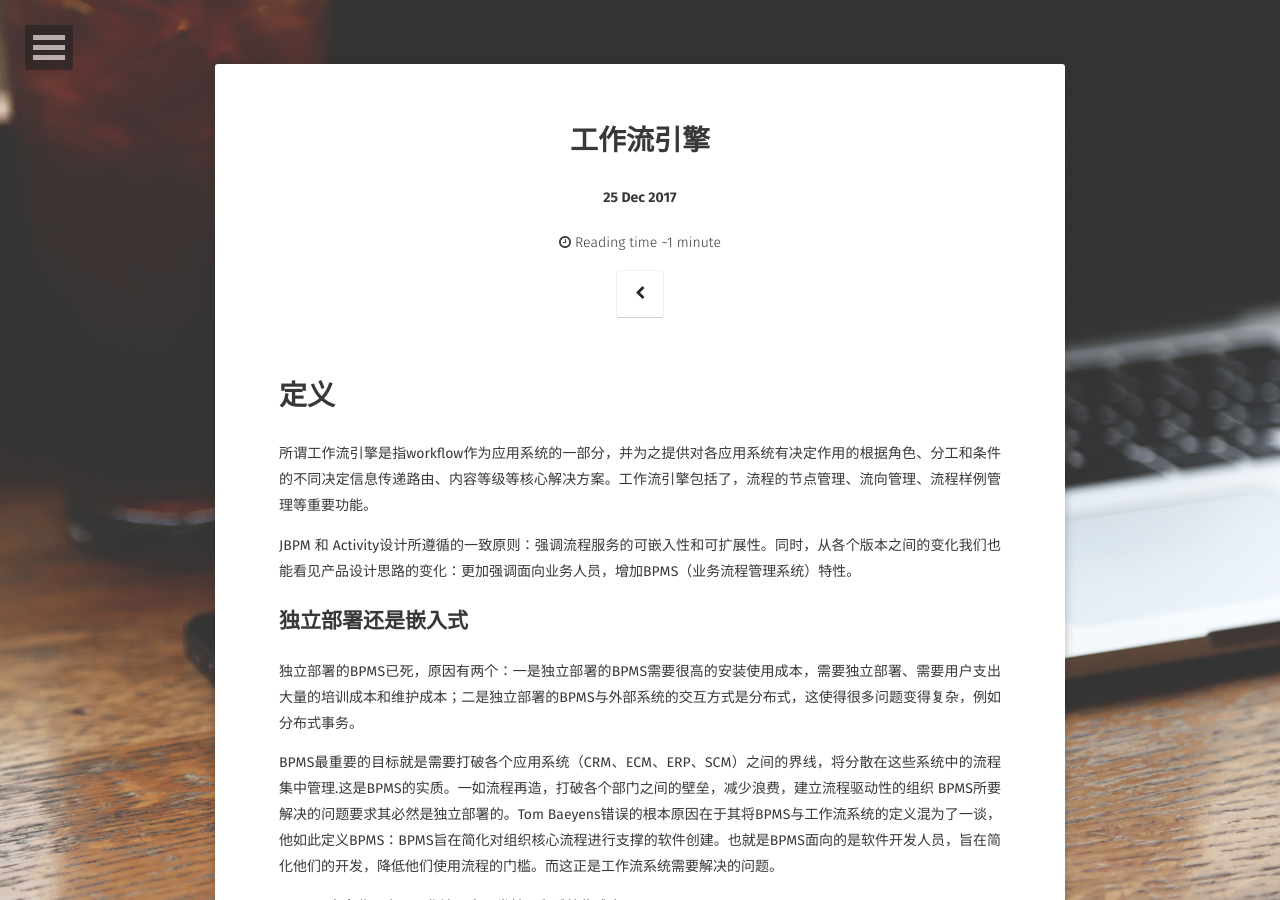
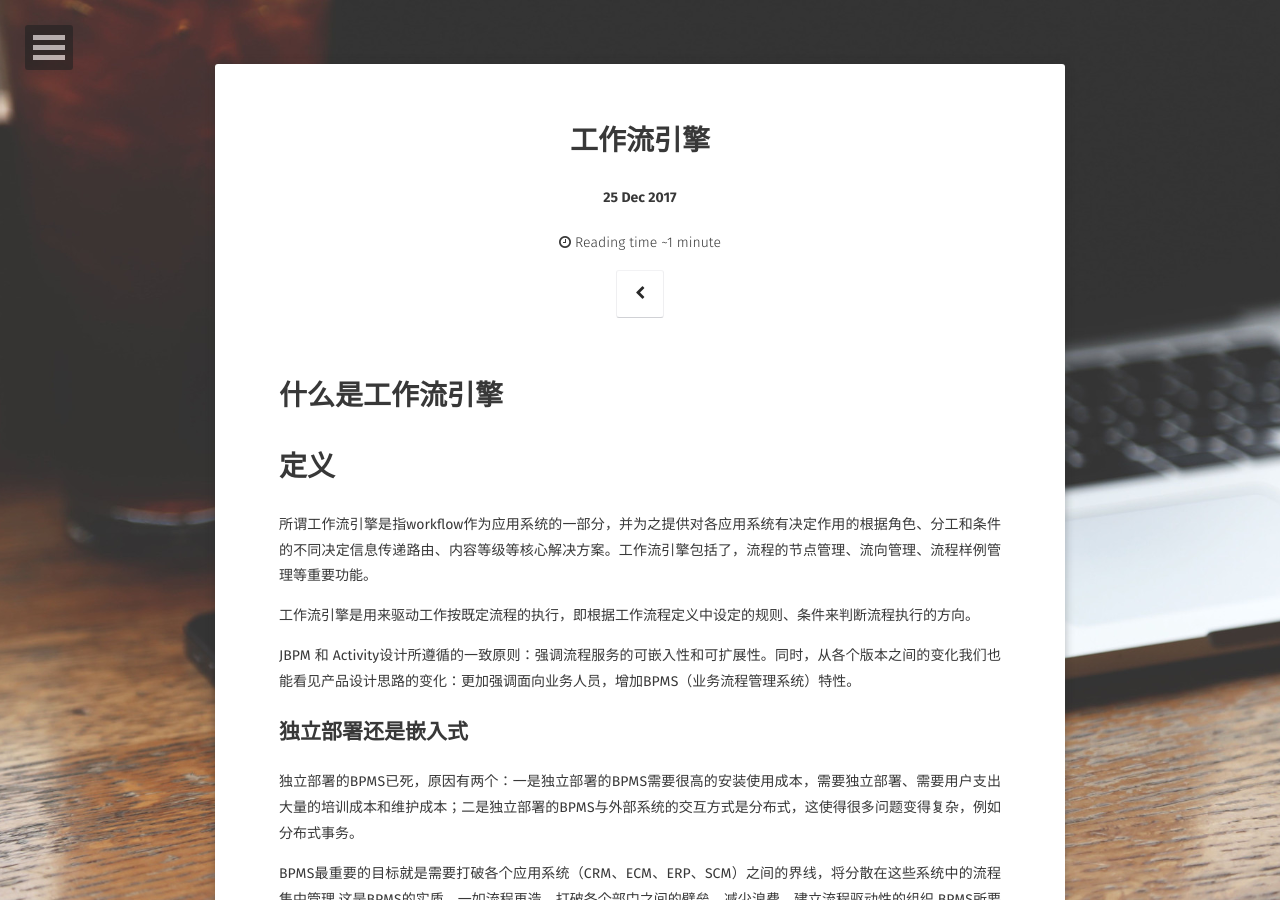
Before and after one commit to ridikuius/ridikuius.github.io, a Jekyll site: the page built from _posts/2017-12-25-《工作流引擎》.md, in a window 1280 px wide and 900 px high. Built offline with Jekyll 4.4.1, drawn with Linux system fonts in a browser that asks for light colours; some web fonts are replaced; some of the changed text lies outside the part shown.

Commit message:
Update 2017-12-25-《工作流引擎》.md

```diff
--- a/_posts/2017-12-25-《工作流引擎》.md
+++ b/_posts/2017-12-25-《工作流引擎》.md
@@ -6,8 +6,12 @@ excerpt: "工作流引擎."
 tags: [工作流引擎,reactor,事件驱动]
 comments: true
 ---
+# 什么是工作流引擎
+
 # 定义
 所谓工作流引擎是指workflow作为应用系统的一部分，并为之提供对各应用系统有决定作用的根据角色、分工和条件的不同决定信息传递路由、内容等级等核心解决方案。工作流引擎包括了，流程的节点管理、流向管理、流程样例管理等重要功能。
+
+工作流引擎是用来驱动工作按既定流程的执行，即根据工作流程定义中设定的规则、条件来判断流程执行的方向。
 
 JBPM 和 Activity设计所遵循的一致原则：强调流程服务的可嵌入性和可扩展性。同时，从各个版本之间的变化我们也能看见产品设计思路的变化：更加强调面向业务人员，增加BPMS（业务流程管理系统）特性。
 ## 独立部署还是嵌入式
@@ -19,3 +23,9 @@ BPMS所要解决的问题要求其必然是独立部署的。Tom Baeyens错误
 BPMS面向企业用户，工作流面向开发社区和系统集成商。
 
 ## BPMS特性
+# 工作流引擎发展历程
+# 工作流引擎结构
+# 工作流引擎工作原理
+# 工作流引擎使用场景
+# 工作流引擎部署
+# 几种主流工作流引擎介绍
```
